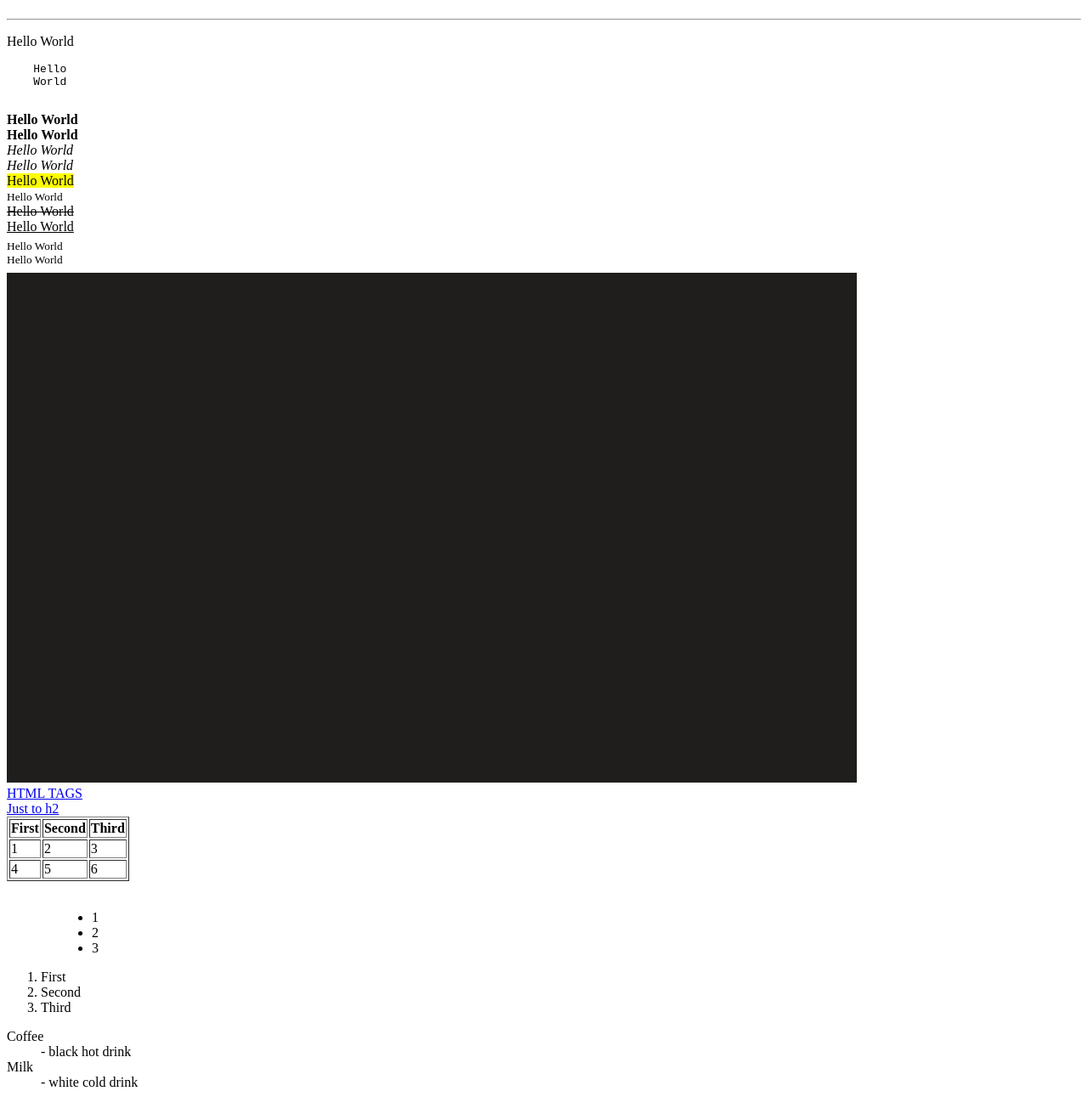
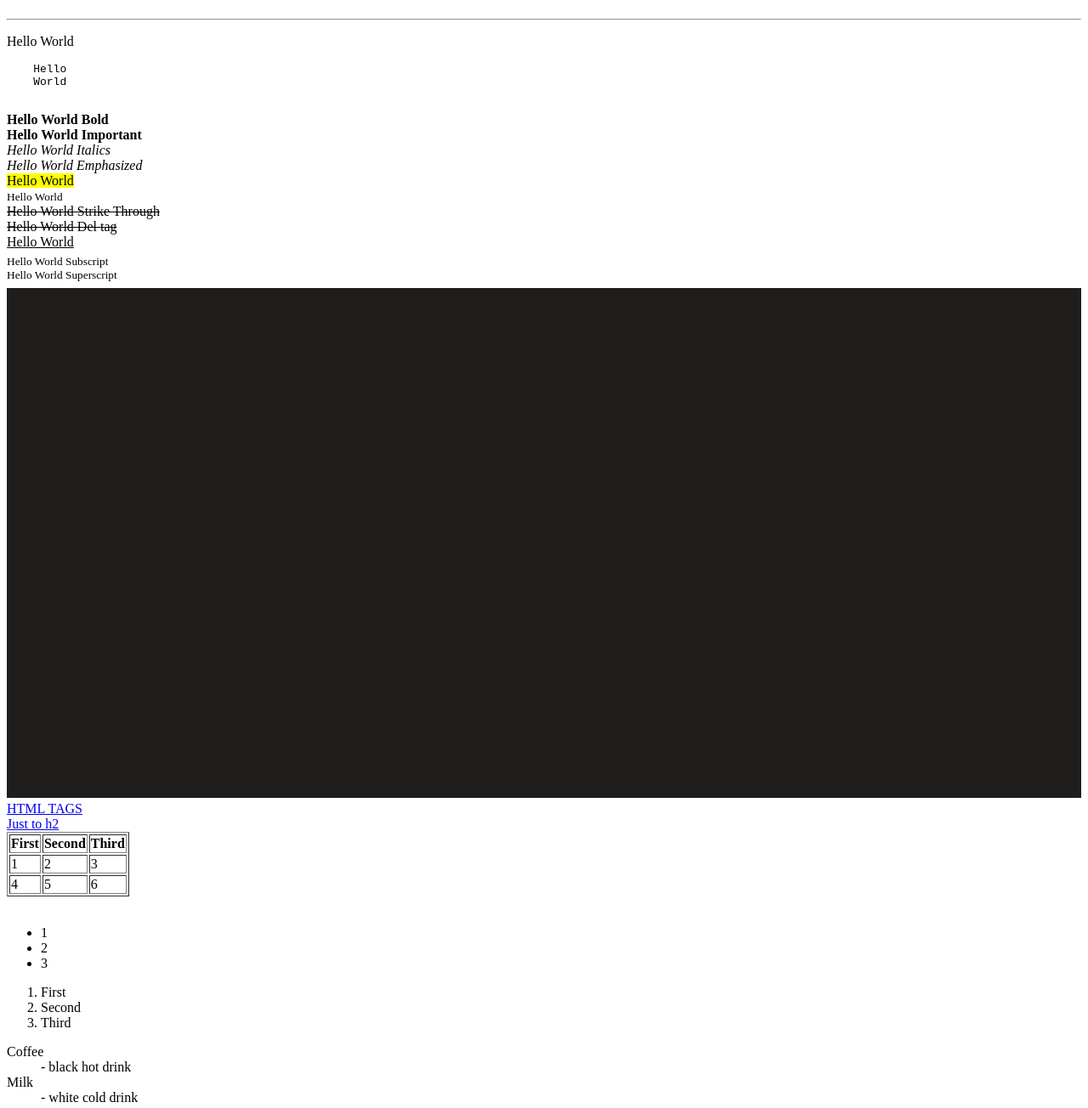
Before and after one commit to jugal13/learn-web, a plain HTML site: page learn_html_tags/index.html in a window 1280 px wide. Shown: the part 266-1570 px from the top of the page at 85% size. Drawn offline with Linux system fonts and the light colour scheme.

Commit message:
basic tags

```diff
--- a/learn_html_forms/style/style.css
+++ b/learn_html_forms/style/style.css
@@ -0,0 +1,4 @@
+body {
+  height: 100%;
+  margin: 2%;
+}
--- a/learn_html_tags/index.html
+++ b/learn_html_tags/index.html
@@ -35,16 +35,16 @@
     World
   </pre>
   <!-- BOLD TAG -->
-  <b>Hello World</b>
+  <b>Hello World Bold</b>
   <br>
   <!-- IMPORTANT TAG -->
-  <strong>Hello World</strong>
+  <strong>Hello World Important</strong>
   <br>
   <!-- ITALICS TAG -->
-  <i>Hello World</i>
+  <i>Hello World Italics</i>
   <br>
   <!-- EMPHASIZED TAG -->
-  <em>Hello World</em>
+  <em>Hello World Emphasized</em>
   <br>
   <!-- MARK TAG (Highlight text) -->
   <mark>Hello World</mark>
@@ -52,20 +52,23 @@
   <!-- SMALLER TEXT -->
   <small>Hello World</small>
   <br>
+  <!-- STRIKETHROUGH TEXT TAG -->
+  <s>Hello World Strike Through</s>
+  <br>
   <!-- STRIKETHROUGH TEXT DEL TAG -->
-  <del>Hello World</del>
+  <del>Hello World Del tag</del>
   <br>
   <!-- INSERT TEXT TAG -->
   <ins>Hello World</ins>
   <br>
   <!-- SUBSCRIPT TEXT TAG -->
-  <sub>Hello World</sub>
+  <sub>Hello World Subscript</sub>
   <br>
   <!-- SUPERSCRIPT TEXT TAG -->
-  <sup>Hello World</sup>
+  <sup>Hello World Superscript</sup>
   <br>
   <!-- IMAGE TAG -->
-  <img src="assets/IMG_1.png" alt="Image" width="1000" height="600">
+  <img src="assets/IMG_1.png" alt="Image" width="100%" height="600">
   <br>
   <!-- ANCHOR TAG HYPERLINK -->
   <a href="https://www.w3schools.com/tags">HTML TAGS</a>
@@ -141,13 +144,15 @@
   <!-- INLINE LEVEL ELEMENT -->
   <span>Hello World</span>
   <br>
+  <!-- PROGRESS BAR TAG -->
   Progress: <progress id="file" max="100" value="70"> 70% </progress>
   <br>
+  <!-- METER BAR TAG -->
   Meter: <meter id="fuel" name="fuel"
        min="0" max="100"
        low="33" high="66" optimum="80"
        value="50">
     at 50/100
-</meter>
+  </meter>
 </body>
 </html>
--- a/learn_html_tags/style/style.scss
+++ /dev/null
@@ -1,12 +0,0 @@
-h1 {
-  font-weight: bold;
-}
-
-ul {
-  padding-left: 100px;
-  list-style-position: outside;
-}
-
-ul li {
-
-}
```
Also changed, not shown: learn_html_forms/index.html (+7 -8 lines), learn_html_tags/style/style.css, 1 other file.
